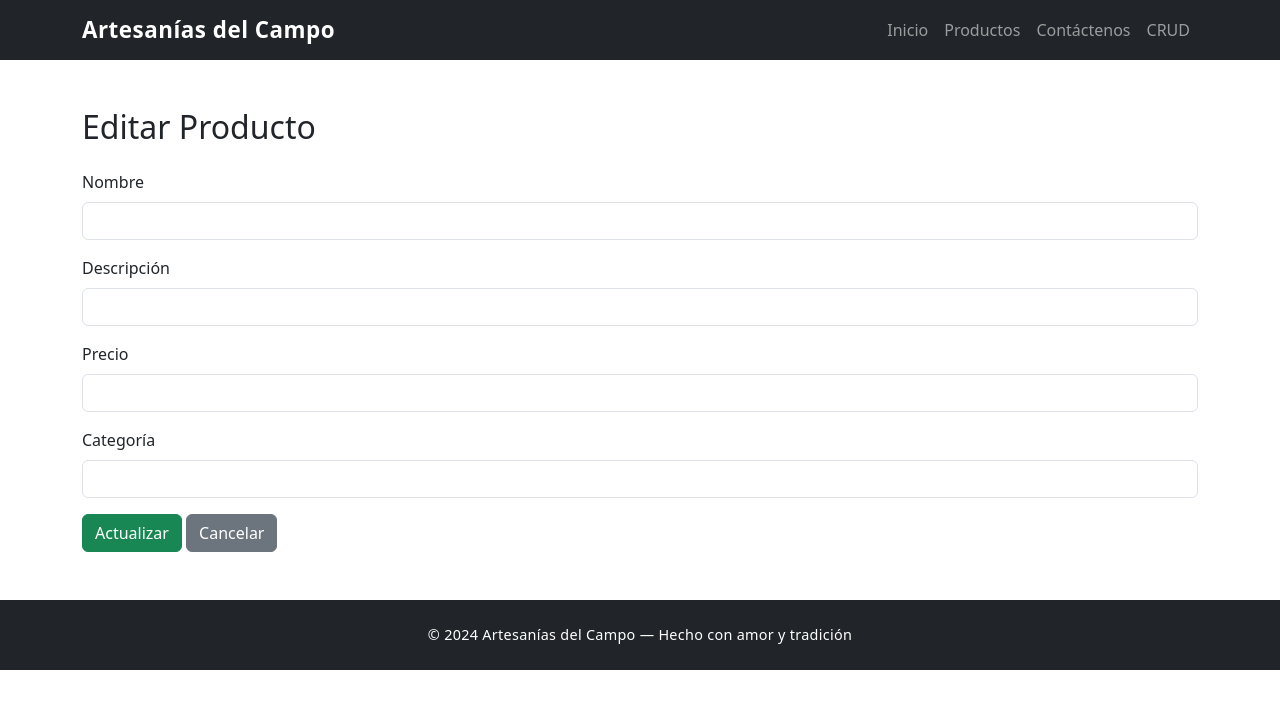
After one commit to paulina-rc/sitio-de-artesanias, a Flask app: page /editar/1 in a window 1280 px wide. The commit adds this page. Shown: the top 709 px of the page. Run offline with Flask 3, Linux system fonts and the light colour scheme; data that the repository does not hold is empty.

Commit message:
agregado del html de editar, junto con el de borrar

```diff
--- a/main.py
+++ b/main.py
@@ -45,6 +45,8 @@ def crud():
 
 
 #INSERTAR PRODUCTO
+import os
+
 @app.route("/agregar", methods=["POST"])
 def agregar():
     conn = conectar()
@@ -55,10 +57,16 @@ def agregar():
     precio = request.form["precio"]
     categoria = request.form["categoria"]
 
+    imagen = request.files["imagen"]
+    nombre_imagen = imagen.filename
+
+    ruta = os.path.join("static/img", nombre_imagen)
+    imagen.save(ruta)
+
     cursor.execute("""
         INSERT INTO productos (nombre, descripcion, precio, categoria, imagen)
         VALUES (%s, %s, %s, %s, %s)
-    """, (nombre, descripcion, precio, categoria, "default.jpg"))
+    """, (nombre, descripcion, precio, categoria, nombre_imagen))
 
     conn.commit()
     conn.close()
@@ -78,6 +86,34 @@ def eliminar(id):
 
     return redirect("/crud")
 
+#EDITAR PRODUCTOS
+@app.route("/editar/<int:id>")
+def editar(id):
+    articulo = get_articulo_por_id(id)
+    return render_template("editar.html", articulo=articulo)
+
+#ACTUALIZAR
+@app.route("/actualizar/<int:id>", methods=["POST"])
+def actualizar(id):
+    conn = conectar()
+    cursor = conn.cursor()
+
+    nombre = request.form["nombre"]
+    descripcion = request.form["descripcion"]
+    precio = request.form["precio"]
+    categoria = request.form["categoria"]
+
+    cursor.execute("""
+        UPDATE productos
+        SET nombre=%s, descripcion=%s, precio=%s, categoria=%s
+        WHERE id=%s
+    """, (nombre, descripcion, precio, categoria, id))
+
+    conn.commit()
+    conn.close()
+
+    return redirect("/crud")
+
 
 # ---------------------------------------------------------------------------
 # Arranque del servidor
--- /dev/null
+++ b/templates/editar.html
@@ -0,0 +1,40 @@
+{% extends "base.html" %}
+
+{% block titulo %}Editar Producto{% endblock %}
+
+{% block contenido %}
+
+<section class="container my-5">
+
+    <h2 class="mb-4">Editar Producto</h2>
+
+    <form method="POST" action="/actualizar/{{ articulo.id }}">
+
+        <div class="mb-3">
+            <label class="form-label">Nombre</label>
+            <input type="text" name="nombre" class="form-control" value="{{ articulo.nombre }}" required>
+        </div>
+
+        <div class="mb-3">
+            <label class="form-label">Descripción</label>
+            <input type="text" name="descripcion" class="form-control" value="{{ articulo.descripcion }}" required>
+        </div>
+
+        <div class="mb-3">
+            <label class="form-label">Precio</label>
+            <input type="number" name="precio" class="form-control" value="{{ articulo.precio }}" required>
+        </div>
+
+        <div class="mb-3">
+            <label class="form-label">Categoría</label>
+            <input type="text" name="categoria" class="form-control" value="{{ articulo.categoria }}" required>
+        </div>
+
+        <button type="submit" class="btn btn-success">Actualizar</button>
+        <a href="/crud" class="btn btn-secondary">Cancelar</a>
+
+    </form>
+
+</section>
+
+{% endblock %}
--- a/templates/productos.html
+++ b/templates/productos.html
@@ -14,9 +14,7 @@
         {% for articulo in articulos %}
         <div class="col-sm-6 col-lg-4 col-xl-3">
             <div class="card h-100 shadow-sm producto-card">
-                <div class="card-img-placeholder d-flex align-items-center justify-content-center bg-secondary-subtle">
-                    <span class="text-muted small">{{ articulo.categoria }}</span>
-                </div>
+                <img src="{{ url_for('static', filename='img/' + articulo.imagen) }}" class="card-img-top">
                 <div class="card-body">
                     <span class="badge bg-warning text-dark mb-2">{{ articulo.categoria }}</span>
                     <h5 class="card-title">{{ articulo.nombre }}</h5>
```
Also changed, not shown: templates/crud.html (+6 -1 lines).
